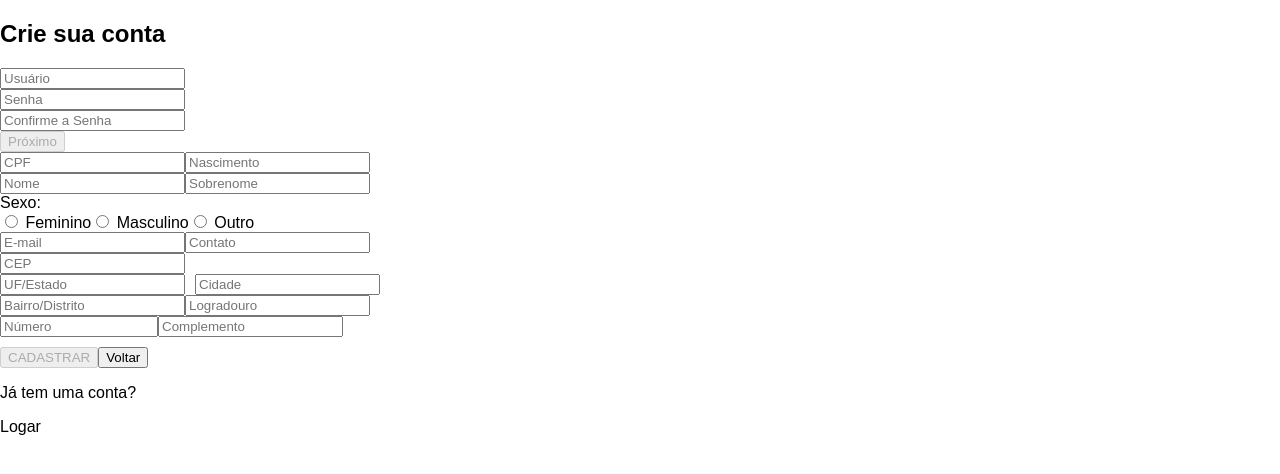
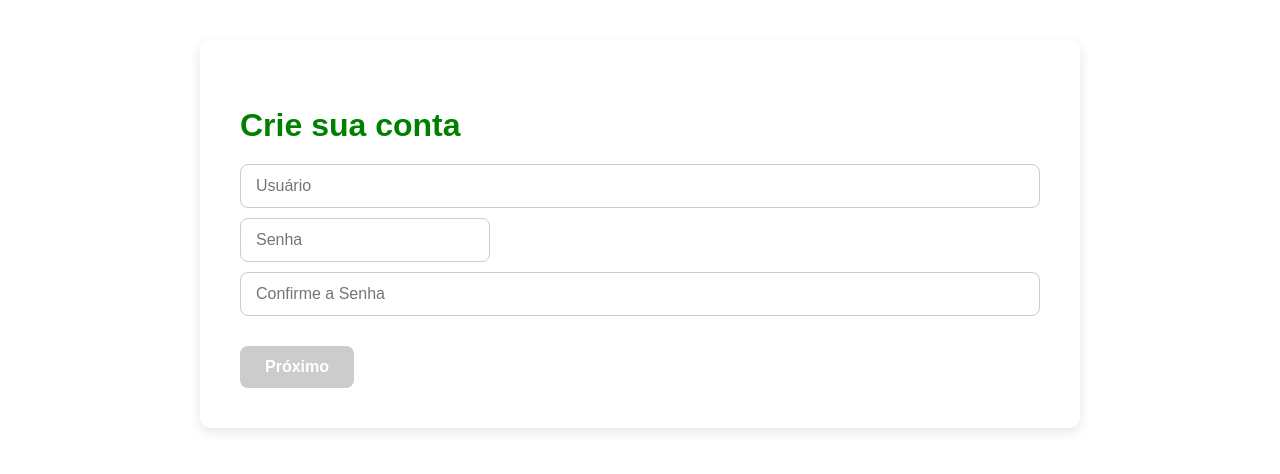
Before and after one commit to VictorPBilbao/ProjetoFinalDAC, an Angular app in the folder bantads-frontend/: page /cadastro in a window 1280 px wide. Shown: the top 474 px of the page. Built offline with nearby package versions, Linux system fonts and the light colour scheme.

Commit message:
feat(register): adiciona estilos para a página de registro

```diff
--- a/bantads-frontend/src/app/features/pages/register/register.component.css
+++ b/bantads-frontend/src/app/features/pages/register/register.component.css
@@ -0,0 +1,173 @@
+/* Estilos globais e de layout */
+body {
+    font-family: sans-serif;
+    background-color: #f0f2f5;
+    margin: 0;
+    padding: 0;
+}
+
+.flex {
+    display: flex;
+}
+
+.flex-column {
+    flex-direction: column;
+}
+
+.flex-wrap {
+    flex-wrap: wrap;
+}
+
+.items-center {
+    align-items: center;
+}
+
+.register-title {
+    color: #008000; /* Verde escuro para o título */
+    margin-bottom: 20px;
+    font-size: 2rem;
+}
+
+.register-form {
+    gap: 15px;
+    width: 100%;
+}
+
+.rigister-section-inputs {
+    background-color: white;
+    padding: 40px;
+    border-radius: 10px;
+    box-shadow: 0 4px 12px rgba(0, 0, 0, 0.1);
+    max-width: 800px;
+    margin: 40px auto;
+}
+
+.register-form-item {
+    gap: 10px;
+}
+
+/* Estilos dos inputs */
+input[type="text"],
+input[type="password"],
+input[type="email"],
+input[type="tel"] {
+    padding: 12px 15px;
+    border: 1px solid #ccc;
+    border-radius: 8px;
+    font-size: 1rem;
+    width: 100%;
+    box-sizing: border-box; /* Garante que padding e border não aumentem a largura */
+    transition: border-color 0.3s;
+}
+
+input:focus {
+    outline: none;
+    border-color: #00a859; /* Verde mais claro ao focar */
+}
+
+.input-row {
+    display: flex;
+    gap: 10px;
+}
+
+/* Estilos dos botões */
+.btn {
+    padding: 12px 25px;
+    border: none;
+    border-radius: 8px;
+    cursor: pointer;
+    font-size: 1rem;
+    font-weight: bold;
+    transition: background-color 0.3s, transform 0.2s;
+}
+
+.btn:disabled {
+    background-color: #ccc;
+    cursor: not-allowed;
+}
+
+.btn-primary {
+    background-color: #00a859; /* Cor principal, verde da marca */
+    color: white;
+}
+
+.btn-primary:hover:not(:disabled) {
+    background-color: #007f43;
+    transform: translateY(-2px);
+}
+
+.btn-secondary {
+    background-color: #f0f2f5;
+    color: #00a859;
+    border: 1px solid #00a859;
+}
+
+.btn-secondary:hover:not(:disabled) {
+    background-color: #e0e2e5;
+    transform: translateY(-2px);
+}
+
+.button-step-container {
+    margin-top: 20px;
+}
+
+.regiter-btn {
+    width: 100%;
+    text-align: center;
+}
+
+/* Estilos para a navegação de passos */
+.step-container.hidden {
+    display: none;
+}
+
+.step-container.active {
+    display: flex;
+}
+
+/* Estilos de mensagens de erro e outros elementos */
+.error-message {
+    color: #d9534f; /* Vermelho para erros */
+    font-size: 0.85rem;
+    margin-top: 5px;
+}
+
+.login-link-container {
+    margin-top: 20px;
+    text-align: center;
+}
+
+.login-link-container p {
+    margin: 0;
+    color: #666;
+}
+
+.login-link-container a {
+    color: #00a859;
+    text-decoration: none;
+    font-weight: bold;
+}
+
+.login-link-container a:hover {
+    text-decoration: underline;
+}
+
+/* Estilos para o ícone do olho na senha */
+.eye-input-password {
+    position: absolute;
+    right: 15px;
+    top: 50%;
+    transform: translateY(-50%);
+    cursor: pointer;
+    color: #888;
+}
+
+/* Estilos para a seção de sexo (radio buttons) */
+.radio-group {
+    gap: 15px;
+}
+
+.radio-group label {
+    font-weight: normal;
+    color: #333;
+}
```
